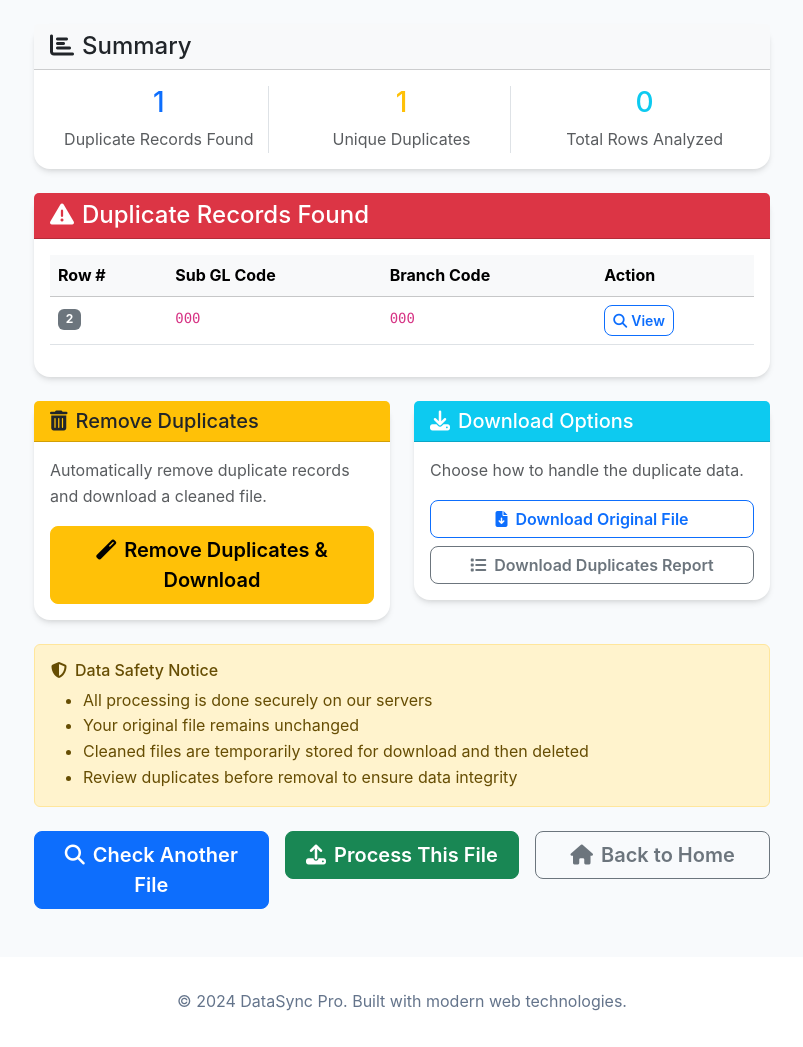
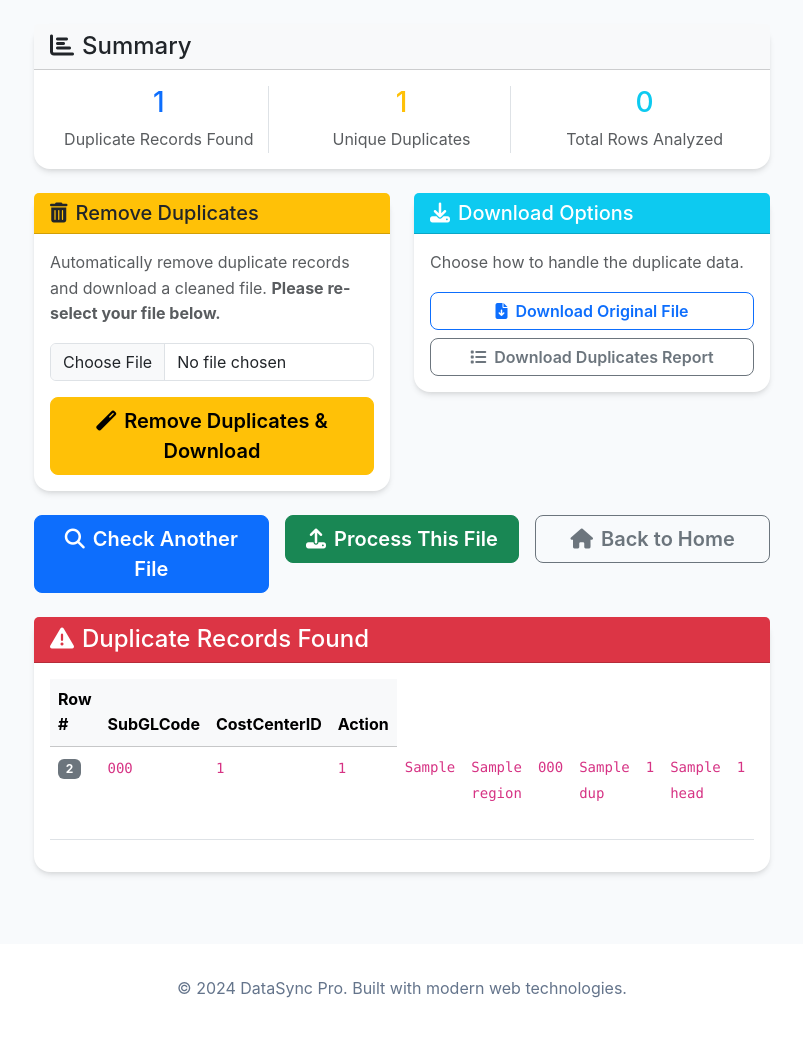
Before and after one commit to Sohail342/Advance-CSV-Reader, a FastAPI app: template app/templates/check_duplicate.html in a window 1280 px wide. Shown: the part 234-1281 px from the top of the page, without its empty margins (238-1041 px from the left). After the commit the page ends 1232 px from the top, so only its background shows below. Run offline with FastAPI, Linux system fonts and the light colour scheme; the template is opened without the code that fills it: most values are stand-ins (such as "Sample title", 1, 10 or a date in 2020).

Commit message:
duplicate_file

```diff
--- a/alembic.ini
+++ b/alembic.ini
@@ -84,7 +84,7 @@ path_separator = os
 # database URL.  This is consumed by the user-maintained env.py script only.
 # other means of configuring database URLs may be customized within the env.py
 # file.
-sqlalchemy.url = sqlite:///./csv_data.db
+sqlalchemy.url = postgresql://postgres:1234@localhost:5432/csvreader
 
 
 [post_write_hooks]
--- a/app/routes/csv_routes.py
+++ b/app/routes/csv_routes.py
@@ -19,10 +19,12 @@ from fastapi import (
     BackgroundTasks,
     Query as Q,
 )
-from fastapi.responses import HTMLResponse, FileResponse
+from fastapi.responses import HTMLResponse, FileResponse, JSONResponse
 from fastapi.templating import Jinja2Templates
 from sqlalchemy.ext.asyncio import AsyncSession
 from sqlalchemy.exc import SQLAlchemyError
+from app.schemas import CSVRecordOut
+from sqlalchemy.inspection import inspect
 
 from app.models import CSVHeaders
 from app.utils.database import get_db
@@ -32,8 +34,6 @@ from app.utils.excel_processor import (
     excel_to_records,
     EXCEL_EXTENSIONS,
 )
-from app.schemas import CSVRecordOut
-from sqlalchemy.inspection import inspect
 
 # get column keys dynamically
 def object_as_dict(obj):
@@ -46,7 +46,7 @@ logger = logging.getLogger(__name__)
 
 router = APIRouter(prefix="/csv", tags=["CSV Processing"])
 templates = Jinja2Templates(directory=str(Path(__file__).parent.parent / "templates"))
-REQUIRED_HEADERS = ["BudgetID", "HeadID", "Head", "SubHeadID", "SubGLCode", "SubHead", "CostCenterID", "CostCenter", "Region", "BCode", "BName", "BudgetAmount", "ValidityDate", "Description"]
+REQUIRED_HEADERS = ["SubGLCode", "CostCenterID"]
 
 csv_store: Dict[str, Dict[str, Optional[str]]] = {}
 
@@ -104,11 +104,22 @@ async def check_duplicate_file(
                     "row": i,
                     "SubGLCode": rec["SubGLCode"],
                     "CostCenterID": rec["CostCenterID"],
+                    "SubHeadID": rec["SubHeadID"],
+                    "SubHead":rec["SubHead"],
+                    "Region":rec["Region"],
+                    "BCode":rec["BCode"],
+                    "BName":rec["BName"],
+                    "BudgetID":rec["BudgetID"],
+                    "Head":rec["Head"],
+                    "HeadID":rec["HeadID"],
+                    "CostCenter":rec["CostCenter"],
+                    "BudgetAmount":rec["BudgetAmount"],
+                    "ValidityDate":rec["ValidityDate"],
+                    "Description":rec["Description"],
                     "full_record": rec,
                 }
             )
-
-    if remove:
+    if  remove:
         # Generate cleaned file for download
         cleaned_df = pd.DataFrame(unique_records)
 
@@ -146,27 +157,21 @@ async def check_duplicate_file(
         )
 
 
-@router.post("/remove_duplicates", response_class=HTMLResponse)
-async def remove_duplicate_records(
-    request: Request, file: UploadFile = File(...), db: AsyncSession = Depends(get_db)
+@router.post("/remove_duplicates")
+async def remove_duplicate_records_file(
+    file: UploadFile = File(...),
 ):
     """
-    Secure handler for removing duplicate records from uploaded files.
-    Provides data integrity checks and user feedback.
+    API-style handler that removes duplicate records and returns the cleaned file directly.
     """
     try:
         fname = file.filename.lower()
         ext = os.path.splitext(fname)[1]
 
-        # Validate file type
         if ext not in EXCEL_EXTENSIONS and ext != ".csv":
-            return templates.TemplateResponse(
-                "check_duplicate.html",
-                {
-                    "request": request,
-                    "title": "Error",
-                    "error": "Invalid file format. Please upload CSV or Excel files only.",
-                },
+            return JSONResponse(
+                status_code=400,
+                content={"error": "Invalid file format. Please upload CSV or Excel files only."},
             )
 
         # Process file
@@ -183,49 +188,23 @@ async def remove_duplicate_records(
             ]
 
         if not records:
-            return templates.TemplateResponse(
-                "check_duplicate.html",
-                {
-                    "request": request,
-                    "title": "Error",
-                    "error": "No valid records found in the file. Please check your file format and required headers.",
-                },
+            return JSONResponse(
+                status_code=400,
+                content={"error": "No valid records found in the file. Please check your file format and required headers."},
             )
 
-        # Identify and remove duplicates
+        # Deduplicate
         seen = set()
         unique_records = []
-        duplicates = []
-
-        for i, record in enumerate(records):
-            key = (record["sub_gl_code"], record["branch_code"])
+        for record in records:
+            key = (record["SubGLCode"], record["CostCenterID"])
             if key not in seen:
                 seen.add(key)
                 unique_records.append(record)
-            else:
-                duplicates.append(
-                    {
-                        "row": i + 1,
-                        "sub_gl_code": record["sub_gl_code"],
-                        "branch_code": record["branch_code"],
-                    }
-                )
 
-        # Data integrity check
-        if len(unique_records) == 0:
-            return templates.TemplateResponse(
-                "check_duplicate.html",
-                {
-                    "request": request,
-                    "title": "Warning",
-                    "warning": "All records were duplicates. The cleaned file will be empty.",
-                },
-            )
-
-        # Generate cleaned file
         cleaned_df = pd.DataFrame(unique_records)
 
-        # Create secure temporary file
+        # Create secure temp file
         temp_dir = tempfile.mkdtemp()
         cleaned_filename = f"cleaned_{file.filename}"
         cleaned_path = os.path.join(temp_dir, cleaned_filename)
@@ -235,31 +214,19 @@ async def remove_duplicate_records(
         else:
             cleaned_df.to_csv(cleaned_path, index=False)
 
-        return templates.TemplateResponse(
-            "check_duplicate.html",
-            {
-                "request": request,
-                "title": "Duplicates Removed Successfully",
-                "success": f"Successfully removed {len(duplicates)} duplicate records.",
-                "cleaned_file_path": cleaned_path,
-                "cleaned_filename": cleaned_filename,
-                "original_filename": file.filename,
-                "duplicates_removed": len(duplicates),
-                "total_original_records": len(records),
-                "cleaned_records_count": len(unique_records),
-                "duplicates_list": duplicates,
-            },
+        # Return cleaned file directly
+        return FileResponse(
+            path=cleaned_path,
+            filename=cleaned_filename,
+            media_type="application/vnd.openxmlformats-officedocument.spreadsheetml.sheet"
+            if ext in EXCEL_EXTENSIONS else "text/csv"
         )
 
     except Exception as e:
         logger.error(f"Error removing duplicates: {str(e)}")
-        return templates.TemplateResponse(
-            "check_duplicate.html",
-            {
-                "request": request,
-                "title": "Processing Error",
-                "error": f"An error occurred while processing your file: {str(e)}",
-            },
+        return JSONResponse(
+            status_code=500,
+            content={"error": f"An error occurred while processing your file: {str(e)}"},
         )
 
 
@@ -358,7 +325,6 @@ async def process_batch(
         if rec.get("SubGLCode") and rec.get("CostCenterID")
     ]
 
-    from sqlalchemy import select
 
     stmt = select(CSVHeaders).where(
         tuple_(CSVHeaders.SubGLCode, CSVHeaders.CostCenterID).in_(lookup_pairs)
--- a/app/routes/insert_update_routes.py
+++ b/app/routes/insert_update_routes.py
@@ -129,7 +129,7 @@ async def insert_update_record(request: RecordRequest, db: AsyncSession = Depend
         if record_id:
             # Update existing record
             result = await db.execute(
-                select(CSVHeaders).filter(CSVHeaders.id == record_id)
+                select(CSVHeaders).filter(CSVHeaders.id == int(record_id))
             )
             record = result.scalar_one_or_none()
 
@@ -171,7 +171,7 @@ async def insert_update_record(request: RecordRequest, db: AsyncSession = Depend
             if existing_record:
                 raise HTTPException(
                     status_code=409,
-                    detail="A record with this Sub GL Code and Branch Code already exists",
+                    detail="A record with this Sub GL Code and CostCenterID already exists",
                 )
 
             new_record = CSVHeaders(**data)
--- a/app/templates/check_duplicate.html
+++ b/app/templates/check_duplicate.html
@@ -104,42 +104,7 @@
             </div>
         </div>
 
-        {% if duplicates %}
-        <div class="card mb-4">
-            <div class="card-header bg-danger text-white">
-                <h4 class="mb-0">
-                    <i class="fas fa-exclamation-triangle me-2"></i>Duplicate Records Found
-                </h4>
-            </div>
-            <div class="card-body">
-                <div class="table-responsive">
-                    <table class="table table-hover">
-                        <thead class="table-light">
-                            <tr>
-                                <th>Row #</th>
-                                <th>Sub GL Code</th>
-                                <th>Branch Code</th>
-                                <th>Action</th>
-                            </tr>
-                        </thead>
-                        <tbody>
-                            {% for duplicate in duplicates %}
-                            <tr>
-                                <td><span class="badge bg-secondary">{{ duplicate.row + 1 }}</span></td>
-                                <td><code>{{ duplicate.sub_gl_code }}</code></td>
-                                <td><code>{{ duplicate.branch_code }}</code></td>
-                                <td>
-                                    <button class="btn btn-sm btn-outline-primary" onclick="highlightRow({{ duplicate.row }})">
-                                        <i class="fas fa-search me-1"></i>View
-                                    </button>
-                                </td>
-                            </tr>
-                            {% endfor %}
-                        </tbody>
-                    </table>
-                </div>
-            </div>
-        </div>
+        <!--    -->
 
         <div class="row mb-4">
             <div class="col-md-6">
@@ -150,9 +115,18 @@
                         </h5>
                     </div>
                     <div class="card-body">
-                        <p class="text-muted">Automatically remove duplicate records and download a cleaned file.</p>
+                        <p class="text-muted">
+                            Automatically remove duplicate records and download a cleaned file.
+                            <strong>Please re-select your file below.</strong>
+                        </p>
                         <form id="removeForm" action="/csv/remove_duplicates" method="post" enctype="multipart/form-data">
-                            <input type="hidden" name="file" id="originalFile">
+
+                            <!-- Show the input (not hidden) -->
+                            <div class="mb-3">
+                                <input type="file" name="file" id="file" class="form-control" accept=".csv,.xls,.xlsx" required>
+                            </div>
+
+                            <!-- Button to trigger confirmation -->
                             <button type="button" class="btn btn-warning btn-lg w-100" onclick="confirmRemoval()">
                                 <i class="fas fa-magic me-2"></i>Remove Duplicates & Download
                             </button>
@@ -160,6 +134,7 @@
                     </div>
                 </div>
             </div>
+
             <div class="col-md-6">
                 <div class="card border-info">
                     <div class="card-header bg-info text-white">
@@ -180,17 +155,77 @@
                     </div>
                 </div>
             </div>
+            <div class="text-center mt-4">
+            <div class="row g-3 justify-content-center">
+                <div class="col-md-4">
+                    <a href="/csv/check_duplicate" class="btn btn-primary btn-lg w-100">
+                        <i class="fas fa-search me-2"></i>Check Another File
+                    </a>
+                </div>
+                <div class="col-md-4">
+                    <a href="/csv/upload" class="btn btn-success btn-lg w-100">
+                        <i class="fas fa-upload me-2"></i>Process This File
+                    </a>
+                </div>
+                <div class="col-md-4">
+                    <a href="/" class="btn btn-outline-secondary btn-lg w-100">
+                        <i class="fas fa-home me-2"></i>Back to Home
+                    </a>
+                </div>
+            </div>
+        </div>
         </div>
 
-        <div class="alert alert-warning">
-            <h6><i class="fas fa-shield-alt me-2"></i>Data Safety Notice</h6>
-            <ul class="mb-0">
-                <li>All processing is done securely on our servers</li>
-                <li>Your original file remains unchanged</li>
-                <li>Cleaned files are temporarily stored for download and then deleted</li>
-                <li>Review duplicates before removal to ensure data integrity</li>
-            </ul>
+
+        {% if duplicates %}
+        <div class="card mb-4">
+            <div class="card-header bg-danger text-white">
+                <h4 class="mb-0">
+                    <i class="fas fa-exclamation-triangle me-2"></i>Duplicate Records Found
+                </h4>
             </div>
+            <div class="card-body">
+                <div class="table-responsive">
+                    <table class="table table-hover">
+                        <thead class="table-light">
+                            <tr>
+                                <th>Row #</th>
+                                <th>SubGLCode</th>
+                                <th>CostCenterID</th>
+                                <th>Action</th>
+                            </tr>
+                        </thead>
+                        <tbody>
+                            {% for duplicate in duplicates %}
+                            <tr>
+                                <td><span class="badge bg-secondary">{{ duplicate.row + 1 }}</span></td>
+                                <td><code>{{ duplicate.SubGLCode }}</code></td>
+                                <td><code>{{ duplicate.CostCenterID }}</code></td>
+                                <td><code>{{ duplicate.SubHeadID }}</code></td>
+                                <td><code>{{ duplicate.SubHead }}</code></td>
+                                <td><code>{{ duplicate.Region }}</code></td>
+                                <td><code>{{ duplicate.BCode }}</code></td>
+                                <td><code>{{ duplicate.BName }}</code></td>
+                                <td><code>{{ duplicate.BudgetID }}</code></td>
+                                <td><code>{{ duplicate.Head }}</code></td>
+                                <td><code>{{ duplicate.HeadID }}</code></td>
+                                <td><code>{{ duplicate.CostCenter }}</code></td>
+                                <td><code>{{ duplicate.BudgetAmount }}</code></td>
+                                <td><code>{{ duplicate.ValidityDate }}</code></td>
+                                <td><code>{{ duplicate.Description }}</code></td>
+                                <td>
+                                    <button class="btn btn-sm btn-outline-primary" onclick="highlightRow({{ duplicate.row }})">
+                                        <i class="fas fa-search me-1"></i>View
+                                    </button>
+                                </td>
+                            </tr>
+                            {% endfor %}
+                        </tbody>
+                    </table>
+                </div>
+            </div>
+        </div>
+
         {% elif success %}
         <div class="card border-success mb-4">
             <div class="card-header bg-success text-white">
@@ -242,16 +277,16 @@
                         <thead>
                             <tr>
                                 <th>Row #</th>
-                                <th>Sub GL Code</th>
-                                <th>Branch Code</th>
+                                <th>SubGLCode</th>
+                                <th>CostCenterID</th>
                             </tr>
                         </thead>
                         <tbody>
                             {% for dup in duplicates_list %}
                             <tr>
                                 <td>{{ dup.row }}</td>
-                                <td><code>{{ dup.sub_gl_code }}</code></td>
-                                <td><code>{{ dup.branch_code }}</code></td>
+                                <td><code>{{ dup.SubGLCode }}</code></td>
+                                <td><code>{{ dup.CostCenterID }}</code></td>
                             </tr>
                             {% endfor %}
                         </tbody>
@@ -270,25 +305,6 @@
         </div>
         {% endif %}
 
-        <div class="text-center mt-4">
-            <div class="row g-3 justify-content-center">
-                <div class="col-md-4">
-                    <a href="/csv/check_duplicate" class="btn btn-primary btn-lg w-100">
-                        <i class="fas fa-search me-2"></i>Check Another File
-                    </a>
-                </div>
-                <div class="col-md-4">
-                    <a href="/csv/upload" class="btn btn-success btn-lg w-100">
-                        <i class="fas fa-upload me-2"></i>Process This File
-                    </a>
-                </div>
-                <div class="col-md-4">
-                    <a href="/" class="btn btn-outline-secondary btn-lg w-100">
-                        <i class="fas fa-home me-2"></i>Back to Home
-                    </a>
-                </div>
-            </div>
-        </div>
         {% endif %}
     </div>
 </div>
@@ -444,34 +460,34 @@ function proceedRemoval() {
     if (confirmModal) confirmModal.hide();
 
     const fileInput = document.getElementById('file');
-    if (fileInput && fileInput.files && fileInput.files.length > 0) {
-        const formData = new FormData();
-        formData.append('file', fileInput.files[0]);
+    if (!fileInput || fileInput.files.length === 0) {
+        alert('Please select a file first.');
+        return;
+    }
 
     const processingModal = new bootstrap.Modal(document.getElementById('processingModal'));
     processingModal.show();
+
+    const formData = new FormData(document.getElementById('removeForm'));
 
     fetch('/csv/remove_duplicates', {
         method: 'POST',
         body: formData
     })
-        .then(response => response.text())
-        .then(html => {
-            document.open();
-            document.write(html);
-            document.close();
+    .then(r => r.blob())
+    .then(blob => {
+        const url = window.URL.createObjectURL(blob);
+        const a = document.createElement('a');
+        a.href = url;
+        a.download = 'cleaned_file.csv';
+        document.body.appendChild(a);
+        a.click();
+        a.remove();
     })
-        .catch(error => {
-            console.error('Error:', error);
-            alert('An error occurred while processing your request.');
-        })
-        .finally(() => {
-            processingModal.hide();
-        });
-    } else {
-        alert('No file selected. Please select a file first.');
+    .catch(err => alert('Error: ' + err))
+    .finally(() => processingModal.hide());
 }
-}
+
 
 function downloadOriginal() {
     const fileInput = document.getElementById('file');
@@ -498,7 +514,7 @@ function downloadDuplicatesList() {
     }
 
     let csvContent = "data:text/csv;charset=utf-8,";
-    csvContent += "Row Number,Sub GL Code,Branch Code\n";
+    csvContent += "Row Number,SubGLCode,CostCenterID\n";
 
     const rows = table.querySelectorAll('tbody tr');
     if (rows.length === 0) {
--- a/pyproject.toml
+++ b/pyproject.toml
@@ -10,4 +10,5 @@ dependencies = [
     "black>=25.1.0",
     "matplotlib>=3.10.5",
     "requests>=2.32.5",
+    "uvicorn>=0.35.0",
 ]
--- a/run.py
+++ b/run.py
@@ -1,4 +1,4 @@
 import uvicorn
 
 if __name__ == "__main__":
-    uvicorn.run("app.main:app", host="0.0.0.0", port=9000, reload=True)
+    uvicorn.run("app.main:app", host="0.0.0.0", port=8000, reload=True)
```
Also changed, not shown: alembic/versions/96f67f96d53b_update_column_types.py (added, +59 -0 lines), app/models/csv_headers.py (+4 -4 lines), 1 other file. Lines whose indentation alone changed are shown as unchanged.
